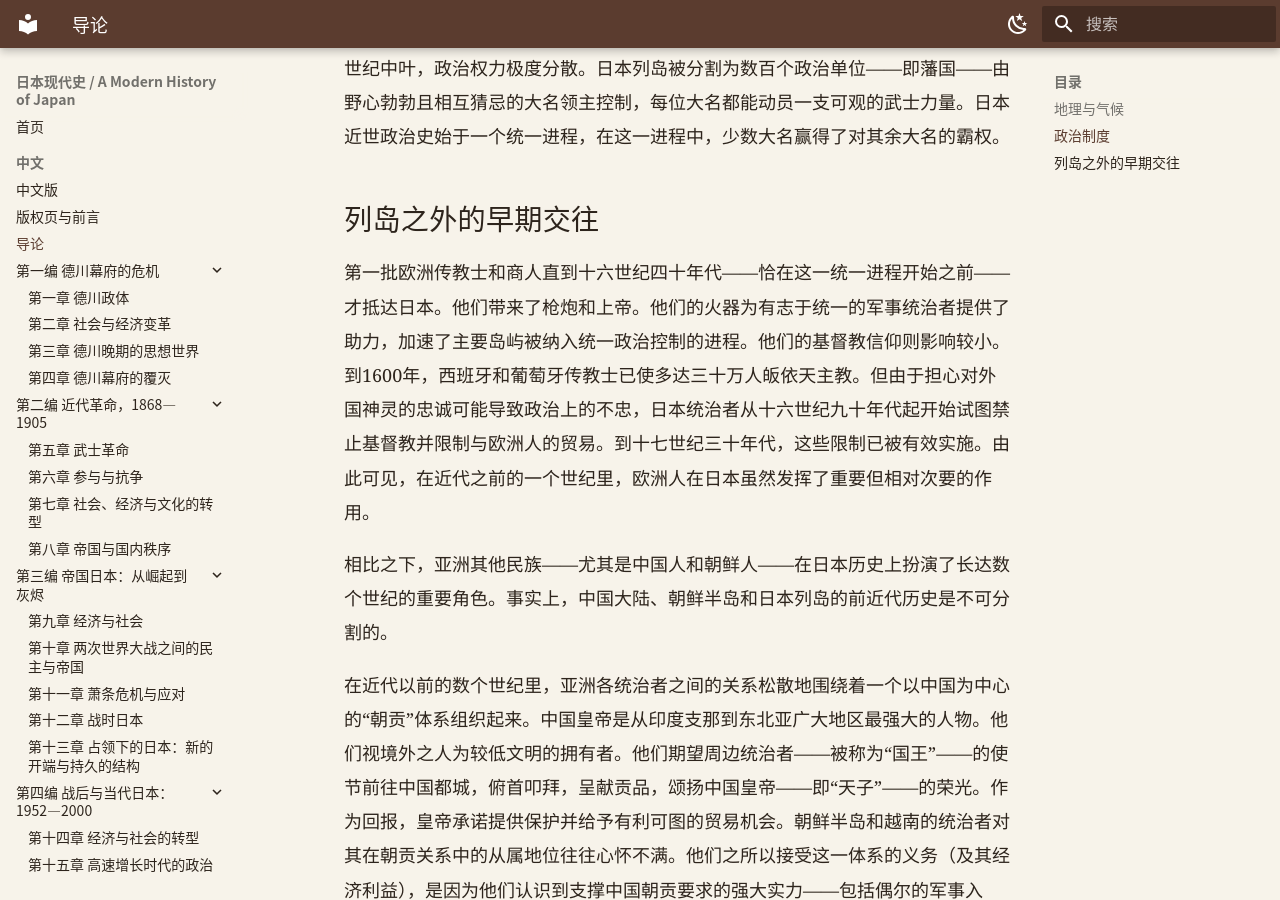
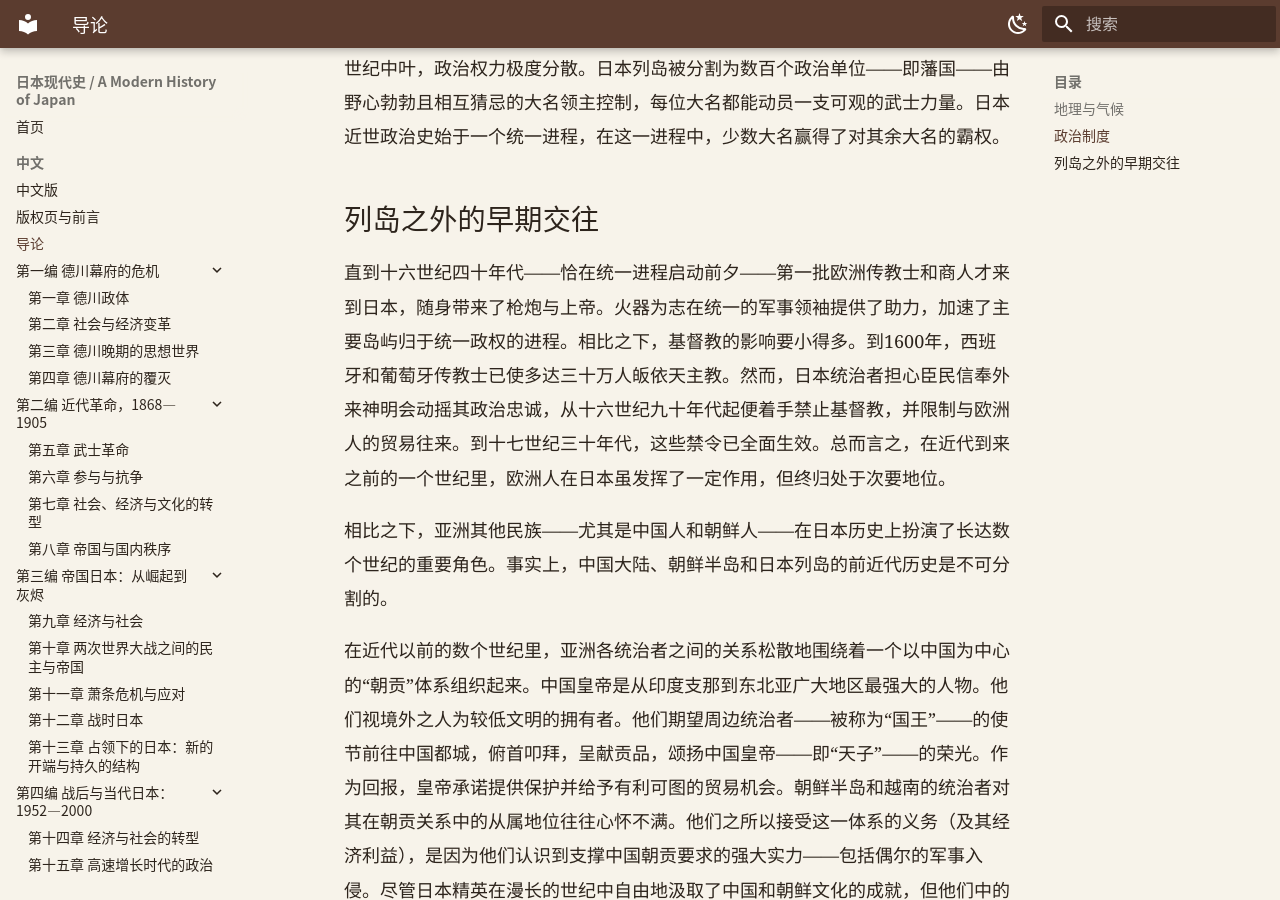
Before and after one commit to hhubb22/a-modern-history-of-japan-site, an MkDocs documentation site: the page built from docs/zh/01-introduction-enduring-imprints-of-the-longer-past.md, in a window 1280 px wide and 900 px high, scrolled down 2676 px. Built offline with MkDocs 1.6.1 and Material for MkDocs 9.7.7, drawn with Linux system fonts in a browser that asks for light colours.

Commit message:
润色第一章「列岛之外的早期交往」段落译文
调整语序、精简被动句式、理顺因果逻辑，提升中文可读性。

Co-authored-by: factory-droid[bot] <138933559+factory-droid[bot]@users.noreply.github.com>

```diff
--- a/docs/zh/01-introduction-enduring-imprints-of-the-longer-past.md
+++ b/docs/zh/01-introduction-enduring-imprints-of-the-longer-past.md
@@ -28,7 +28,7 @@
 
 ## 列岛之外的早期交往
 
-第一批欧洲传教士和商人直到十六世纪四十年代——恰在这一统一进程开始之前——才抵达日本。他们带来了枪炮和上帝。他们的火器为有志于统一的军事统治者提供了助力，加速了主要岛屿被纳入统一政治控制的进程。他们的基督教信仰则影响较小。到1600年，西班牙和葡萄牙传教士已使多达三十万人皈依天主教。但由于担心对外国神灵的忠诚可能导致政治上的不忠，日本统治者从十六世纪九十年代起开始试图禁止基督教并限制与欧洲人的贸易。到十七世纪三十年代，这些限制已被有效实施。由此可见，在近代之前的一个世纪里，欧洲人在日本虽然发挥了重要但相对次要的作用。
+直到十六世纪四十年代——恰在统一进程启动前夕——第一批欧洲传教士和商人才来到日本，随身带来了枪炮与上帝。火器为志在统一的军事领袖提供了助力，加速了主要岛屿归于统一政权的进程。相比之下，基督教的影响要小得多。到1600年，西班牙和葡萄牙传教士已使多达三十万人皈依天主教。然而，日本统治者担心臣民信奉外来神明会动摇其政治忠诚，从十六世纪九十年代起便着手禁止基督教，并限制与欧洲人的贸易往来。到十七世纪三十年代，这些禁令已全面生效。总而言之，在近代到来之前的一个世纪里，欧洲人在日本虽发挥了一定作用，但终归处于次要地位。
 
 相比之下，亚洲其他民族——尤其是中国人和朝鲜人——在日本历史上扮演了长达数个世纪的重要角色。事实上，中国大陆、朝鲜半岛和日本列岛的前近代历史是不可分割的。
 
```
